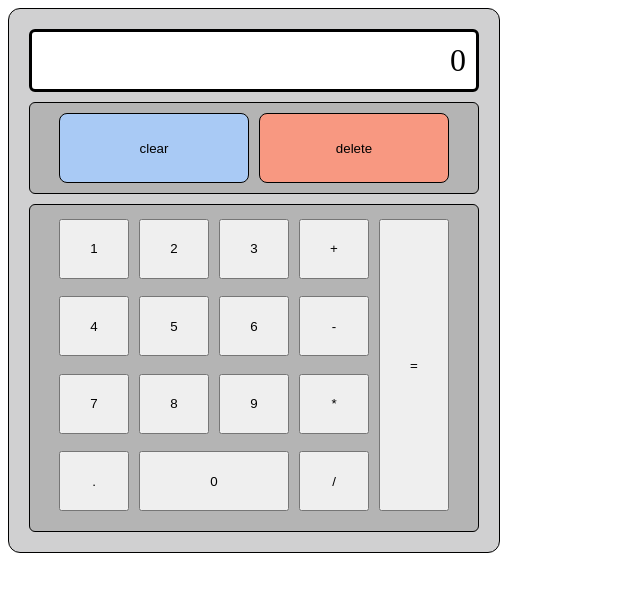
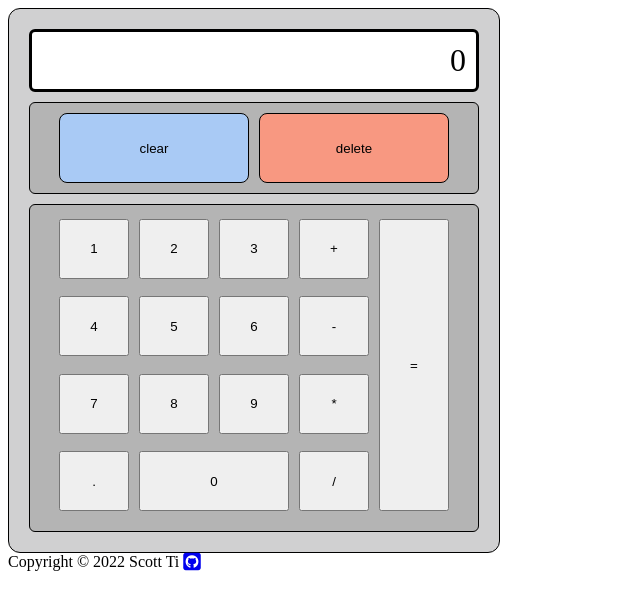
Before and after one commit to scottti312/calculator, a plain HTML site: page index.html in a window 1280 px wide. Shown: the whole page, without its empty margins (0-640 px from the left). Drawn offline with Linux system fonts and the light colour scheme.

Commit message:
Add footer

```diff
--- a/index.html
+++ b/index.html
@@ -6,9 +6,11 @@
   <title>Calculator</title>
   <script src="./script.js" defer></script>
   <link rel="stylesheet" href="./style.css">
+  <script src="https://kit.fontawesome.com/cbce618375.js" crossorigin="anonymous"></script>
 </head>
 
 <body>
+  <div class="main">
     <div class="calculator">
       <div class="output">0</div>
       <div class="clear-delete">
@@ -38,6 +40,11 @@
         <button type="button" onclick="concat(this)" value="=" class="equals button">=</button>
       </div>
     </div>
+  </div>
+  <div class="footer">Copyright © 2022 Scott Ti
+    <a href="https://github.com/scottti312/calculator"><i class="fa-brands fa-github-square fa-lg"></i></a>
+  </div>
+
 </body>
 
 </html>
```
Lines whose indentation alone changed are shown as unchanged.
